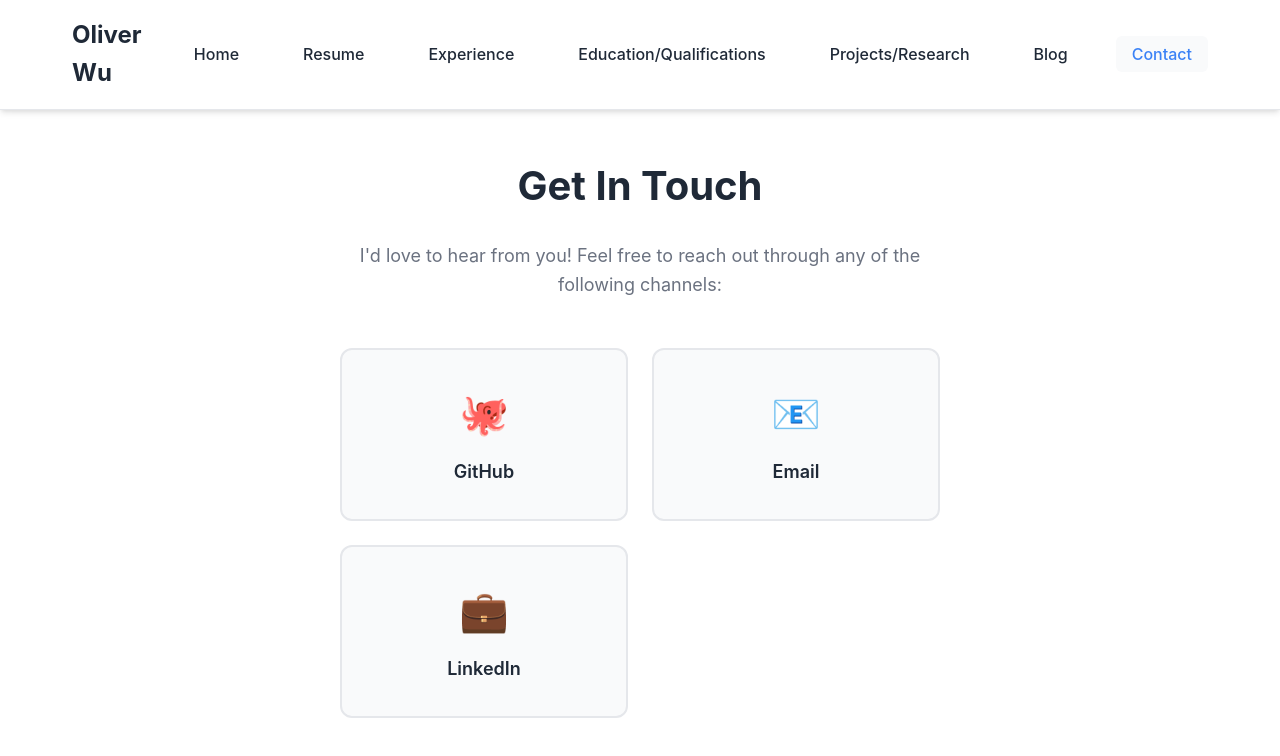
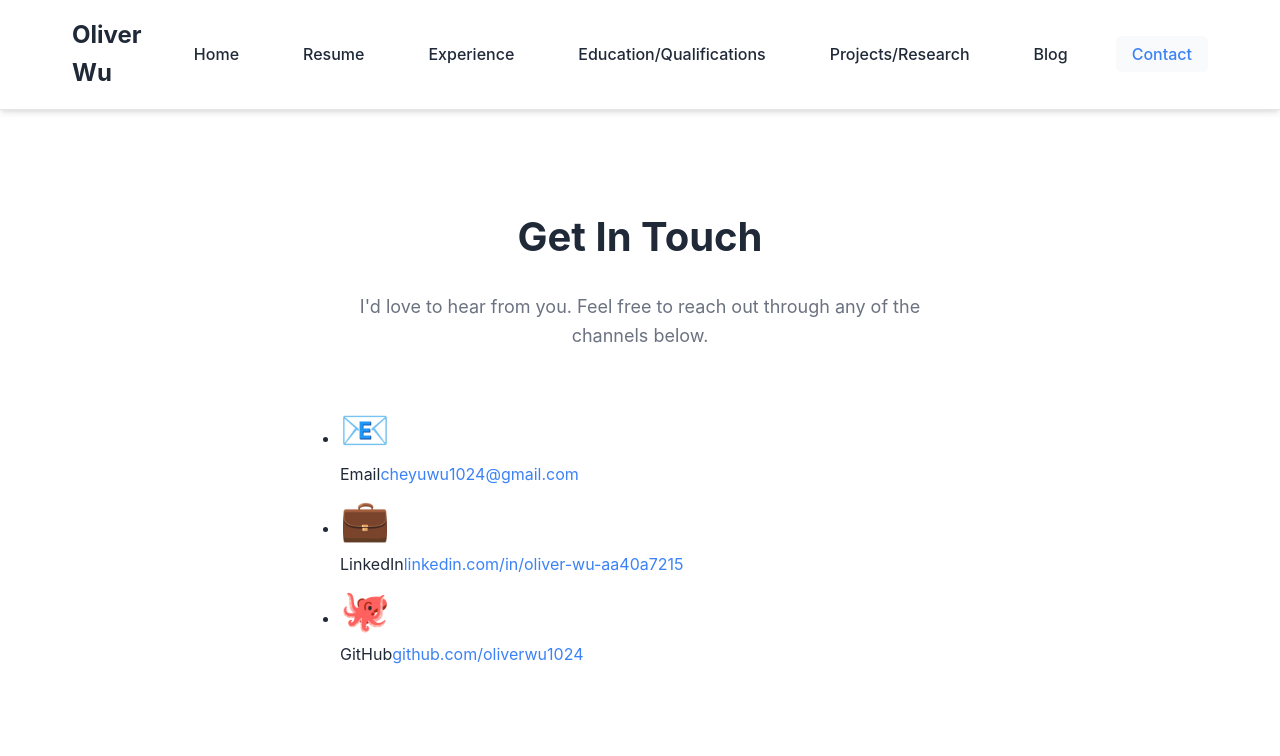
Before and after one commit to oliverwu1024/oliverwu1024.github.io, a React (Vite) app: page /contact in a window 1280 px wide. Shown: the top 756 px of the page. Built offline with nearby package versions, Linux system fonts and the light colour scheme.

Commit message:
contact page

```diff
--- a/src/pages/Contact.jsx
+++ b/src/pages/Contact.jsx
@@ -6,25 +6,36 @@ function Contact() {
       <h1>Get In Touch</h1>
       <div className="contact-content">
         <p className="contact-intro">
-          I'd love to hear from you! Feel free to reach out through any of the following channels:
+          I'd love to hear from you. Feel free to reach out through any of the channels below.
         </p>
 
-        <div className="contact-links">
-          <a href="https://github.com/oliverwu1024" className="contact-link" target="_blank" rel="noopener noreferrer">
+        <ul className="contact-list">
+          <li className="contact-item">
+            <span className="contact-icon">📧</span>
+            <div className="contact-details">
+              <span className="contact-label">Email</span>
+              <a href="mailto:cheyuwu1024@gmail.com">cheyuwu1024@gmail.com</a>
+            </div>
+          </li>
+          <li className="contact-item">
+            <span className="contact-icon">💼</span>
+            <div className="contact-details">
+              <span className="contact-label">LinkedIn</span>
+              <a href="https://linkedin.com/in/oliver-wu-aa40a7215" target="_blank" rel="noopener noreferrer">
+                linkedin.com/in/oliver-wu-aa40a7215
+              </a>
+            </div>
+          </li>
+          <li className="contact-item">
             <span className="contact-icon">🐙</span>
-            <span>GitHub</span>
-          </a>
-
-          <a href="mailto:cheyuwu1024@gmail.com" className="contact-link">
-            <span className="contact-icon">📧</span>
-            <span>Email</span>
-          </a>
-
-          <a href="https://linkedin.com/in/oliver-wu-aa40a7215" className="contact-link" target="_blank" rel="noopener noreferrer">
-            <span className="contact-icon">💼</span>
-            <span>LinkedIn</span>
-          </a>
-        </div>
+            <div className="contact-details">
+              <span className="contact-label">GitHub</span>
+              <a href="https://github.com/oliverwu1024" target="_blank" rel="noopener noreferrer">
+                github.com/oliverwu1024
+              </a>
+            </div>
+          </li>
+        </ul>
       </div>
     </div>
   )
```
